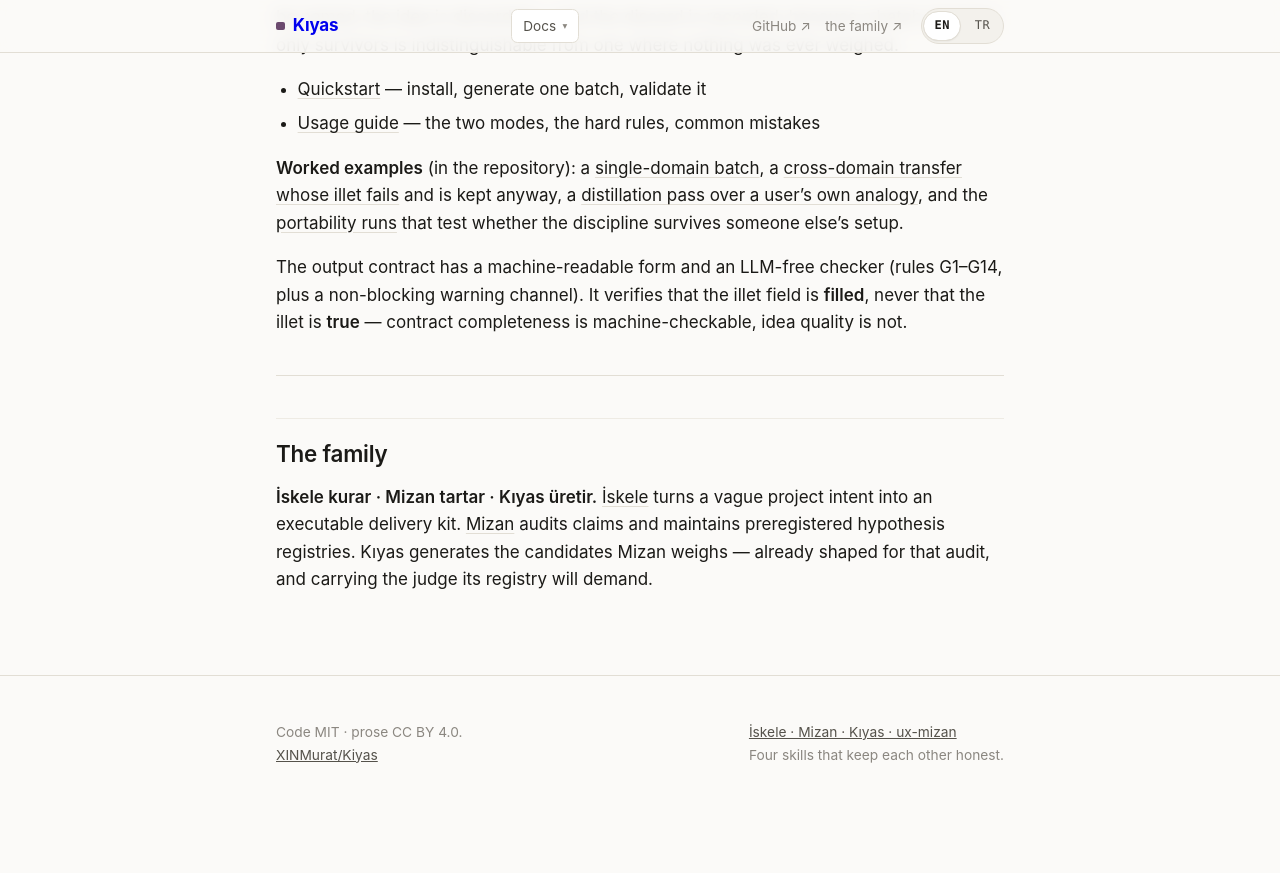
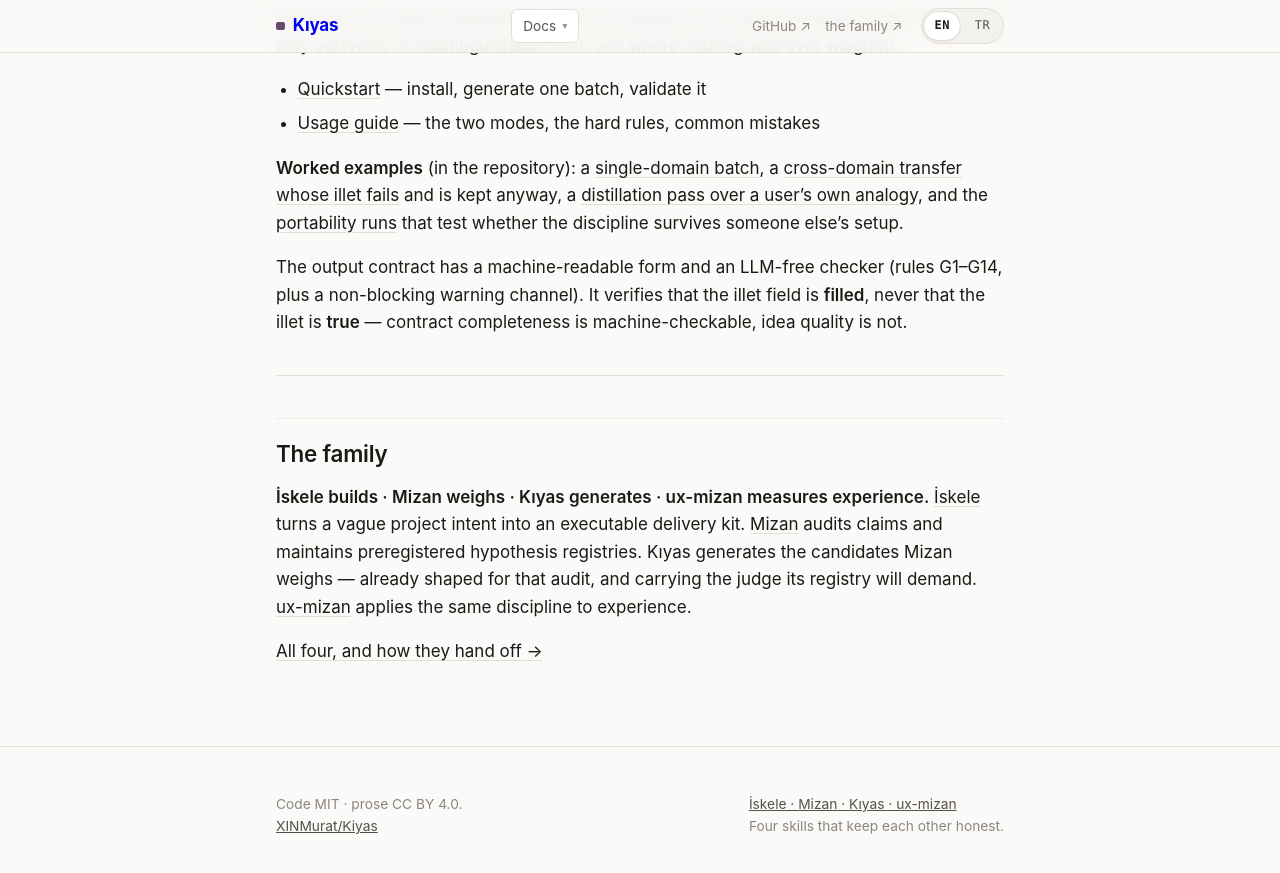
Before and after one commit to XINMurat/Kiyas, a Jekyll site: the page built from docs/index.md, in a window 1280 px wide and 900 px high, scrolled down 552 px. Shown: the top 873 px of the window. Built offline with Jekyll 4.4.1, drawn with Linux system fonts in a browser that asks for light colours; before the commit the page ends 1380 px from its top, so only the background shows below that.

Commit message:
the family section was English on the Turkish page
Reported from the live site, and correct. That section sits outside the two
panes on purpose -- it is true in either language -- but it existed only in
English, so a reader who chose Turkish reached the bottom of the page and found
an English block waiting. Outside the panes is the right place; English-only was
the mistake.

It also carried two smaller ones. The motto inside the English paragraph was
Turkish ("İskele kurar · Mizan tartar · Kıyas üretir"), so even the English page
was mixed. And it counted THREE verbs, which stopped being true when ux-mizan
joined the family.

Both languages now, each in its own block, four verbs in both, toggled by the
same control as everything else -- and hidden with the `pane-init` class rather
than `hidden`, so a reader without JavaScript gets both instead of neither.

Co-Authored-By: Claude Opus 5 <noreply@anthropic.com>

```diff
--- a/docs/_layouts/default.html
+++ b/docs/_layouts/default.html
@@ -281,9 +281,13 @@ document.querySelectorAll('.prose table').forEach(function (t) {
           : 'This document has no English version — the list switches to English';
       }
     });
+    // Anything still carrying the no-JS guard class gives it up on the first
+    // paint -- the panes, and the trailing sections that exist in both
+    // languages outside them.
+    document.querySelectorAll('.pane-init').forEach(function (el) {
+      el.classList.remove('pane-init');
+    });
     if (bilingual) {
-      panes.en.classList.remove('pane-init');
-      panes.tr.classList.remove('pane-init');
       panes.en.hidden = lang !== 'en';
       panes.tr.hidden = lang !== 'tr';
     }
--- a/docs/index.md
+++ b/docs/index.md
@@ -84,11 +84,34 @@ ayırt edilemez.
 
 ---
 
+<div data-chrome="en" markdown="1">
+
 ## The family
 
-**İskele kurar · Mizan tartar · Kıyas üretir.**
+**İskele builds · Mizan weighs · Kıyas generates · ux-mizan measures experience.**
 [İskele](https://github.com/XINMurat/Iskele) turns a vague project intent into
 an executable delivery kit. [Mizan](https://github.com/XINMurat/Mizan) audits
 claims and maintains preregistered hypothesis registries. Kıyas generates the
-candidates Mizan weighs — already shaped for that audit, and carrying the
-judge its registry will demand.
+candidates Mizan weighs — already shaped for that audit, and carrying the judge
+its registry will demand. [ux-mizan](https://github.com/XINMurat/ux-mizan)
+applies the same discipline to experience.
+
+[All four, and how they hand off →](https://xinmurat.github.io/)
+
+</div>
+
+<div data-chrome="tr" markdown="1" class="pane-init">
+
+## Aile
+
+**İskele kurar · Mizan tartar · Kıyas üretir · ux-mizan deneyimi ölçer.**
+[İskele](https://github.com/XINMurat/Iskele) belirsiz bir proje niyetini
+koşulabilir bir teslim kitine çevirir. [Mizan](https://github.com/XINMurat/Mizan)
+iddiaları denetler ve önkayıtlı hipotez registry'leri tutar. Kıyas, Mizan'ın
+tarttığı adayları üretir — o denetime hazır biçimde ve registry'nin isteyeceği
+hakemi taşıyarak. [ux-mizan](https://github.com/XINMurat/ux-mizan) aynı
+disiplini deneyime uygular.
+
+[Dördü ve nasıl devrettikleri →](https://xinmurat.github.io/)
+
+</div>
```
